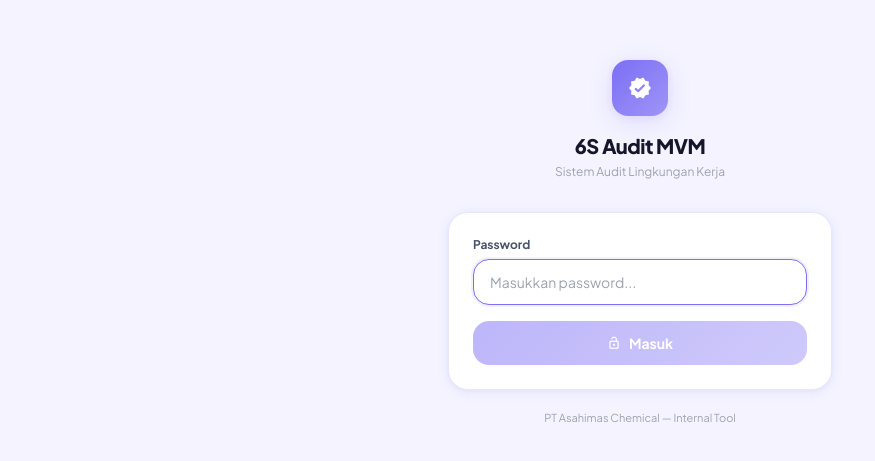
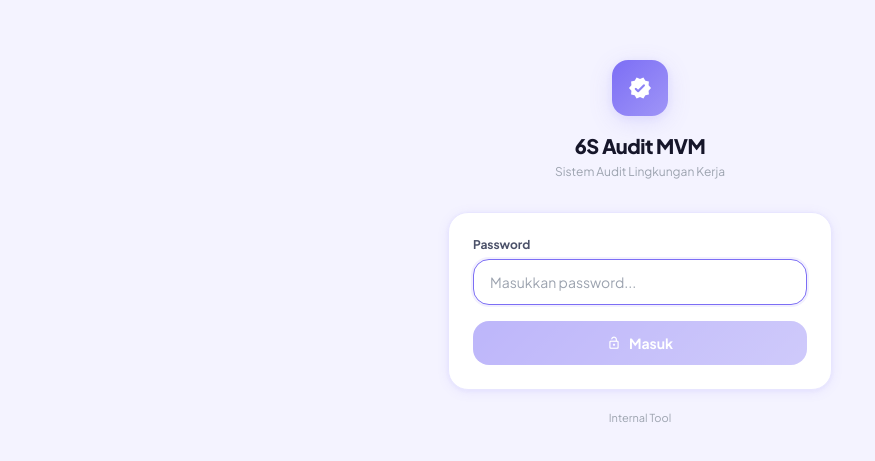
Before and after one commit to jodigp1/mvm-6s-esheet, a Next.js app: page /login in a window 1280 px wide. Shown: the part 157-618 px from the top of the page, without its empty margins (0-875 px from the left). Built offline with nearby package versions, Linux system fonts and the light colour scheme.

Commit message:
Update page.tsx

```diff
--- a/src/app/login/page.tsx
+++ b/src/app/login/page.tsx
@@ -83,7 +83,7 @@ function LoginContent() {
           </form>
         </div>
 
-        <p className="text-center text-[11px] text-ink-3 mt-5">PT Asahimas Chemical — Internal Tool</p>
+        <p className="text-center text-[11px] text-ink-3 mt-5">Internal Tool</p>
       </div>
     </div>
   )
```
